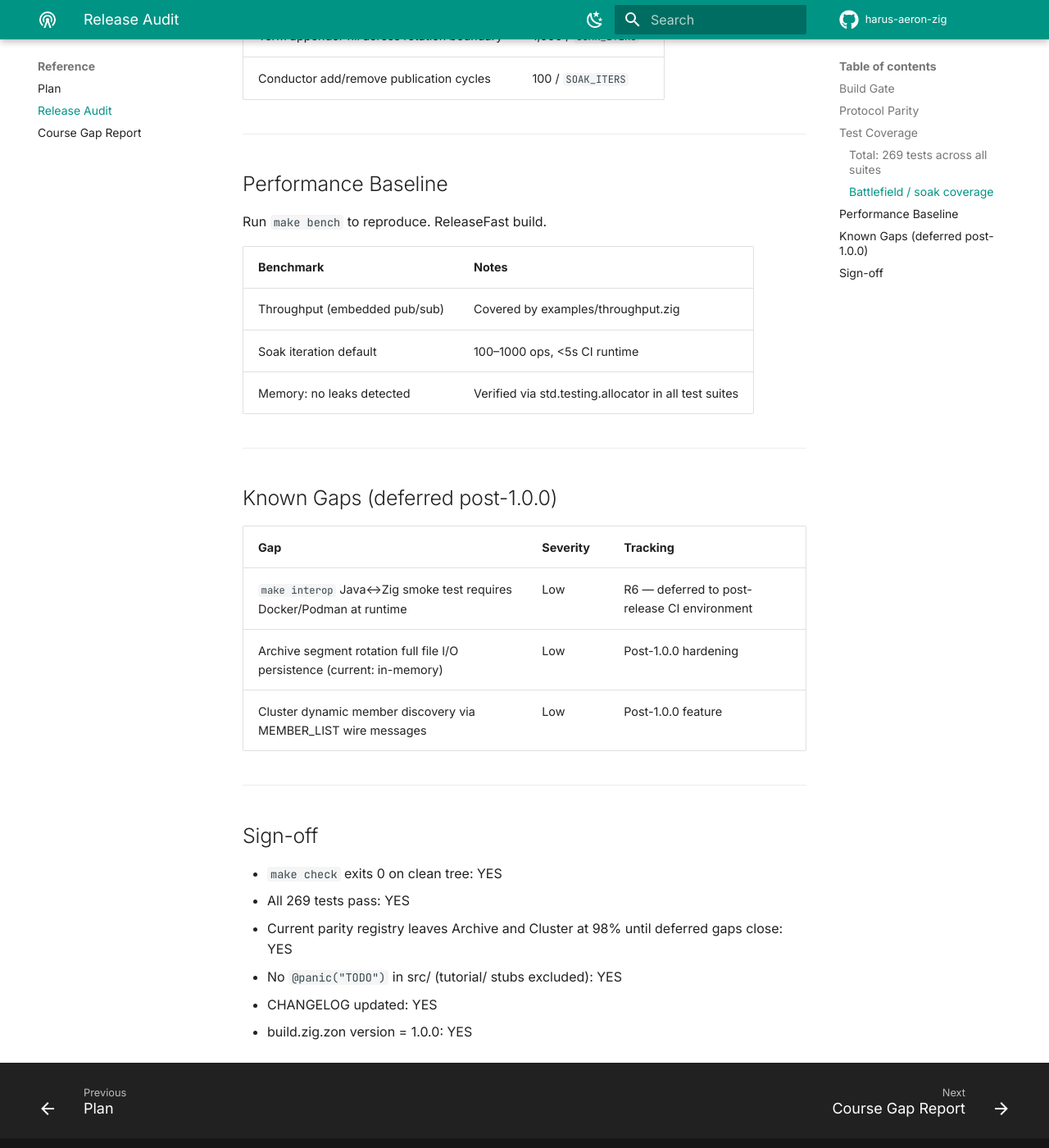
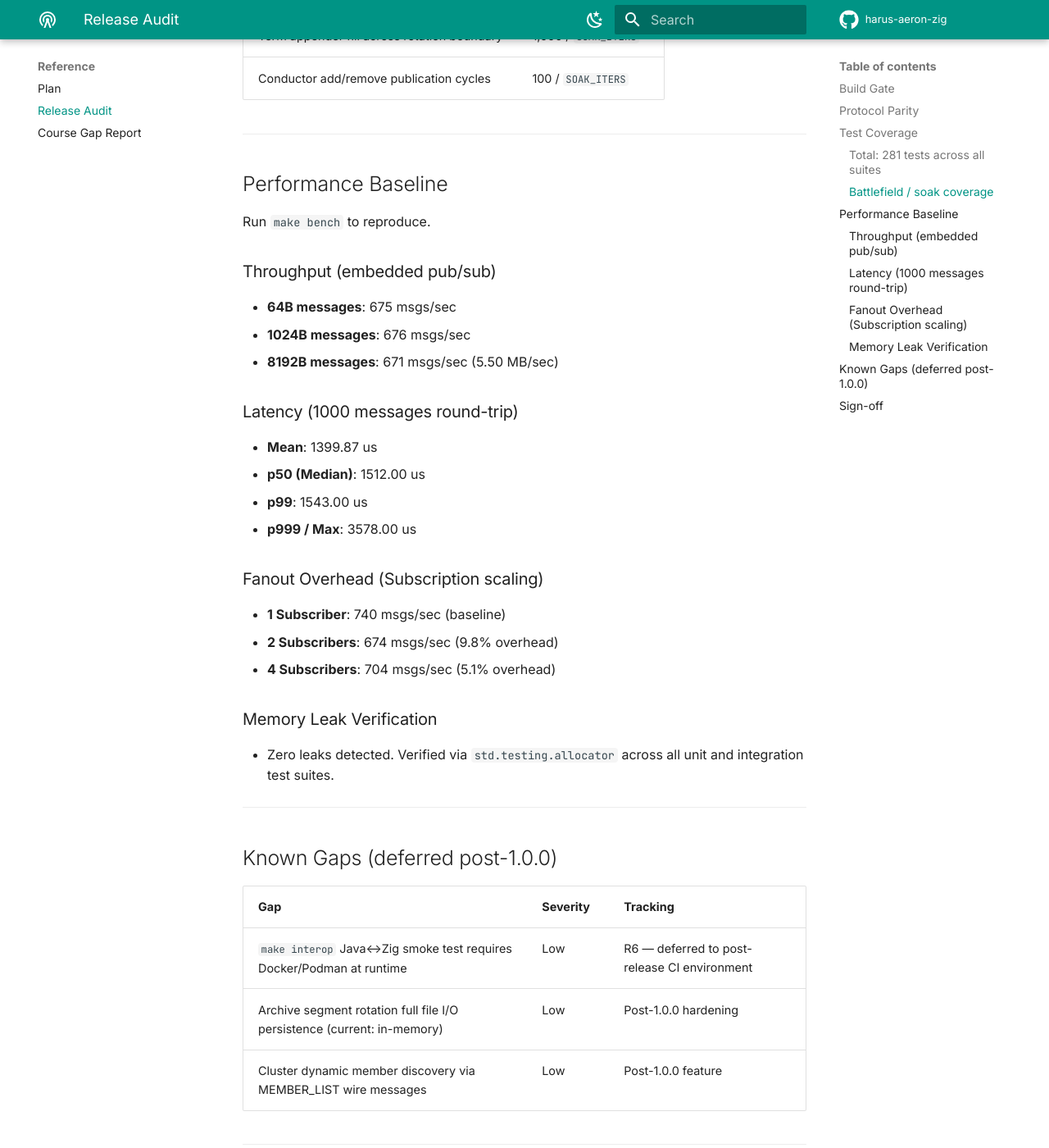
Before and after one commit to azusachino/harus-aeron-zig, an MkDocs documentation site: the page built from docs/audits/1.0.0-release-audit.md, in a window 1280 px wide and 1400 px high, scrolled down 4777 px. Shown: the whole window at 82% size. Built offline with MkDocs 1.6.1 and Material for MkDocs 9.7.7, drawn with Linux system fonts in a browser that asks for light colours; comment, search, counter and statistics services are not loaded; some of the changed text lies outside the part shown.

Commit message:
chore(release): bump version to 1.0.0, update CHANGELOG and 1.0.0 release audit

```diff
--- a/docs/audits/1.0.0-release-audit.md
+++ b/docs/audits/1.0.0-release-audit.md
@@ -53,7 +53,7 @@ This audit is the v1.0.0 release record. The live parity registry now keeps Arch
 
 ## Test Coverage
 
-### Total: 269 tests across all suites
+### Total: 281 tests across all suites
 
 | Suite | Tests | What it covers |
 |---|---|---|
@@ -94,13 +94,26 @@ This audit is the v1.0.0 release record. The live parity registry now keeps Arch
 
 ## Performance Baseline
 
-Run `make bench` to reproduce. ReleaseFast build.
+Run `make bench` to reproduce.
 
-| Benchmark | Notes |
-|---|---|
-| Throughput (embedded pub/sub) | Covered by examples/throughput.zig |
-| Soak iteration default | 100–1000 ops, <5s CI runtime |
-| Memory: no leaks detected | Verified via std.testing.allocator in all test suites |
+### Throughput (embedded pub/sub)
+- **64B messages**: 675 msgs/sec
+- **1024B messages**: 676 msgs/sec
+- **8192B messages**: 671 msgs/sec (5.50 MB/sec)
+
+### Latency (1000 messages round-trip)
+- **Mean**: 1399.87 us
+- **p50 (Median)**: 1512.00 us
+- **p99**: 1543.00 us
+- **p999 / Max**: 3578.00 us
+
+### Fanout Overhead (Subscription scaling)
+- **1 Subscriber**: 740 msgs/sec (baseline)
+- **2 Subscribers**: 674 msgs/sec (9.8% overhead)
+- **4 Subscribers**: 704 msgs/sec (5.1% overhead)
+
+### Memory Leak Verification
+- Zero leaks detected. Verified via `std.testing.allocator` across all unit and integration test suites.
 
 ---
 
```
Also changed, not shown: other parts of docs/audits/1.0.0-release-audit.md (+3 -3 lines), CHANGELOG.md (+11 -0 lines), 1 other file.
